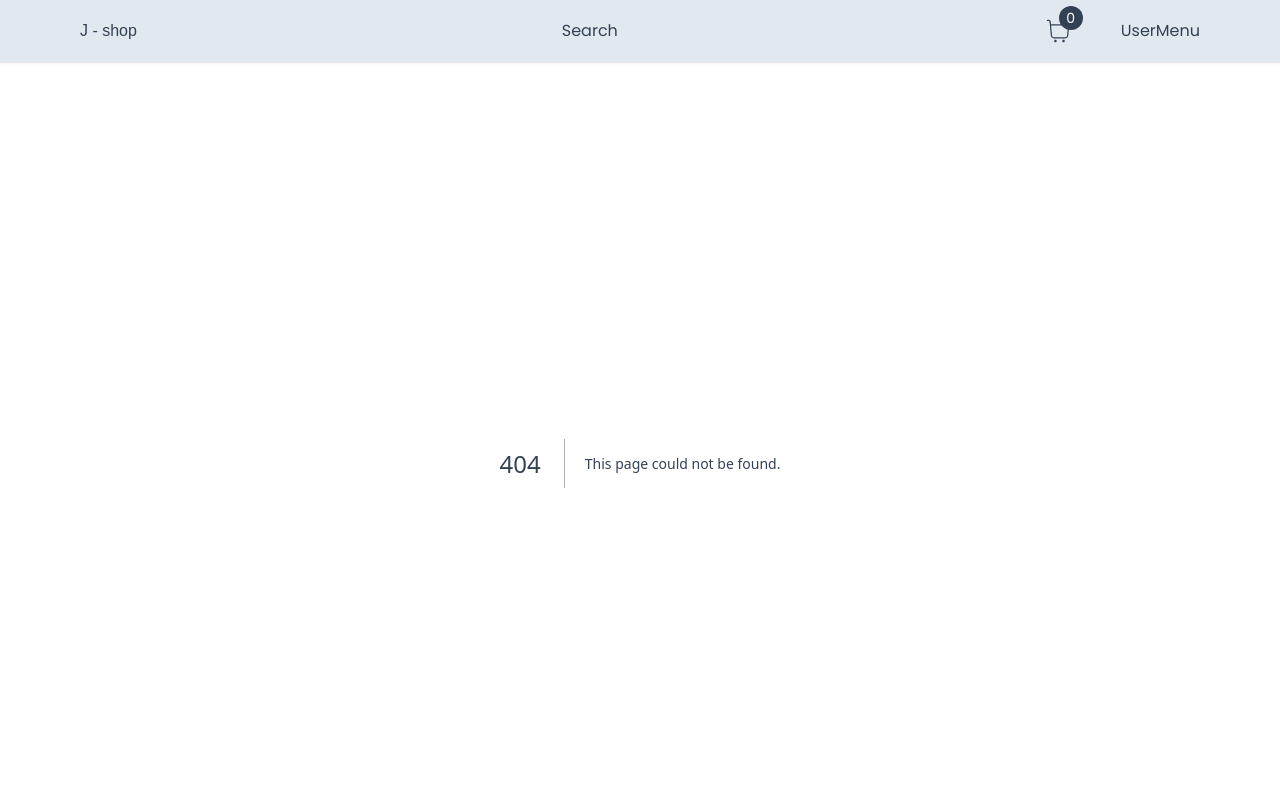
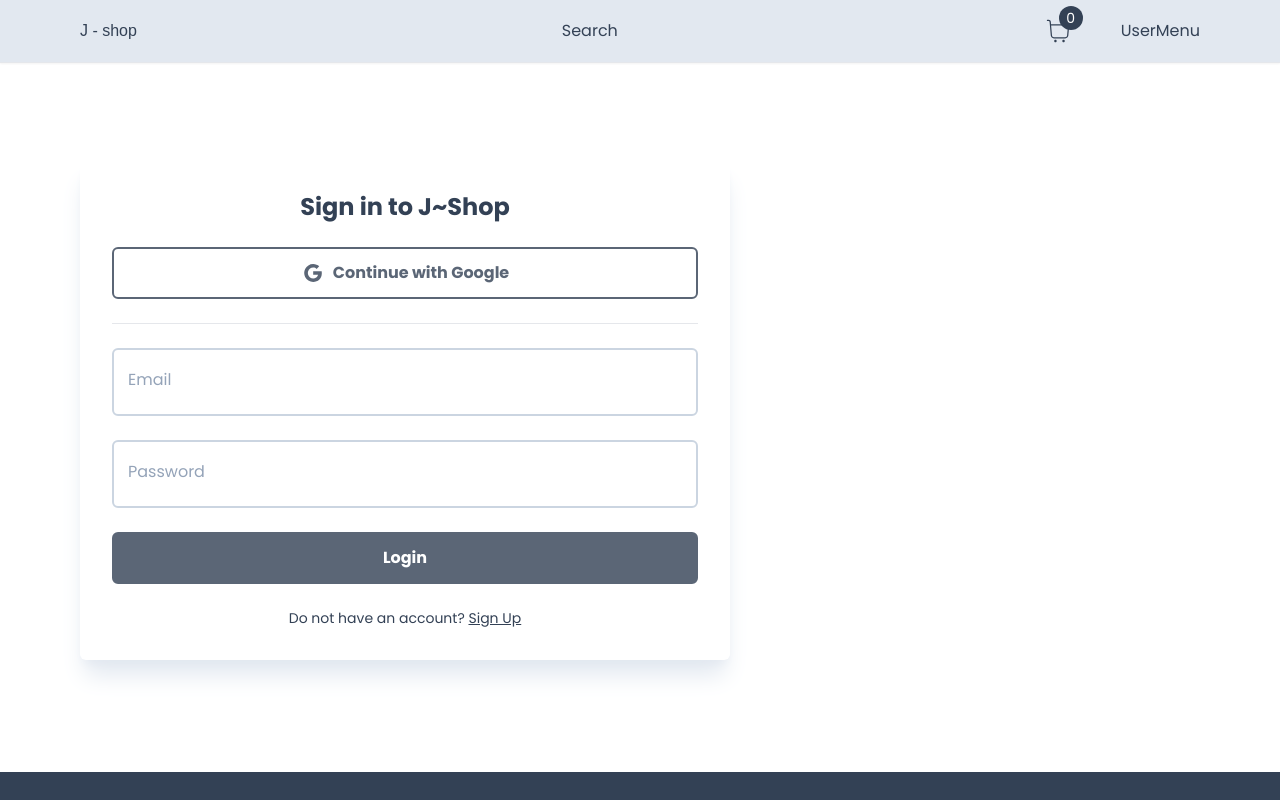
Before and after one commit to capstone-project-j/e-commerce, a Next.js app in the folder my-app/: page /login in a window 1280 px wide. Before the commit this address had no page. Shown: the top 800 px of the page. Built offline with nearby package versions, Linux system fonts and the light colour scheme; a web font is replaced by a local one.

Commit message:
almost done with login page

```diff
--- /dev/null
+++ b/my-app/app/login/LoginForm.tsx
@@ -0,0 +1,66 @@
+'use client'
+
+import { useState } from "react";
+import Heading from "../components/Heading";
+import Input from "../components/inputs/input";
+import { FieldValues, SubmitHandler, useForm } from "react-hook-form"
+import Button from "../components/Button";
+import Link from "next/link";
+import { AiOutlineGoogle } from "react-icons/ai";
+
+
+const LoginForm = () => {
+
+    const [isLoading, setIsLoading] = useState(false)
+    const { register, handleSubmit, formState: { errors } } = useForm<FieldValues>({
+        defaultValues: {
+            email: '',
+            password: '',
+
+        }
+    })
+
+    const onSubmit: SubmitHandler<FieldValues> = (data) => {
+        setIsLoading(true)
+        console.log(data)
+    }
+
+    return (
+        <>
+            <Heading title="Sign in to J~Shop" />
+            <Button
+                outline
+                label="Continue with Google"
+                icon={AiOutlineGoogle}
+                onClick={() => { }}
+
+            />
+            <hr className="bg-slate-300 w-full h-px" />
+            <Input
+                id="email"
+                label="Email"
+                disabled={isLoading}
+                register={register}
+                errors={errors}
+                required
+            />
+            <Input
+                id="password"
+                label="Password"
+                disabled={isLoading}
+                register={register}
+                errors={errors}
+                required
+                type="password"
+            />
+            <Button label={isLoading ? "Loading" : 'Login'} onClick={handleSubmit(onSubmit)} />
+            <p className="text-sm">
+                Do not have an account? {" "} <Link className="underline" href='/register'>
+                    Sign Up
+                </Link>
+            </p>
+        </>
+    );
+}
+
+export default LoginForm;
--- /dev/null
+++ b/my-app/app/login/page.tsx
@@ -0,0 +1,15 @@
+import FormWrap from "../components/FormWrap"
+import Container from "../components/nav/Container"
+import LoginForm from "./LoginForm";
+
+const Login = () => {
+    return (
+        <Container>
+            <FormWrap>
+                <LoginForm />
+            </FormWrap>
+        </Container>
+    );
+}
+
+export default Login;
```
